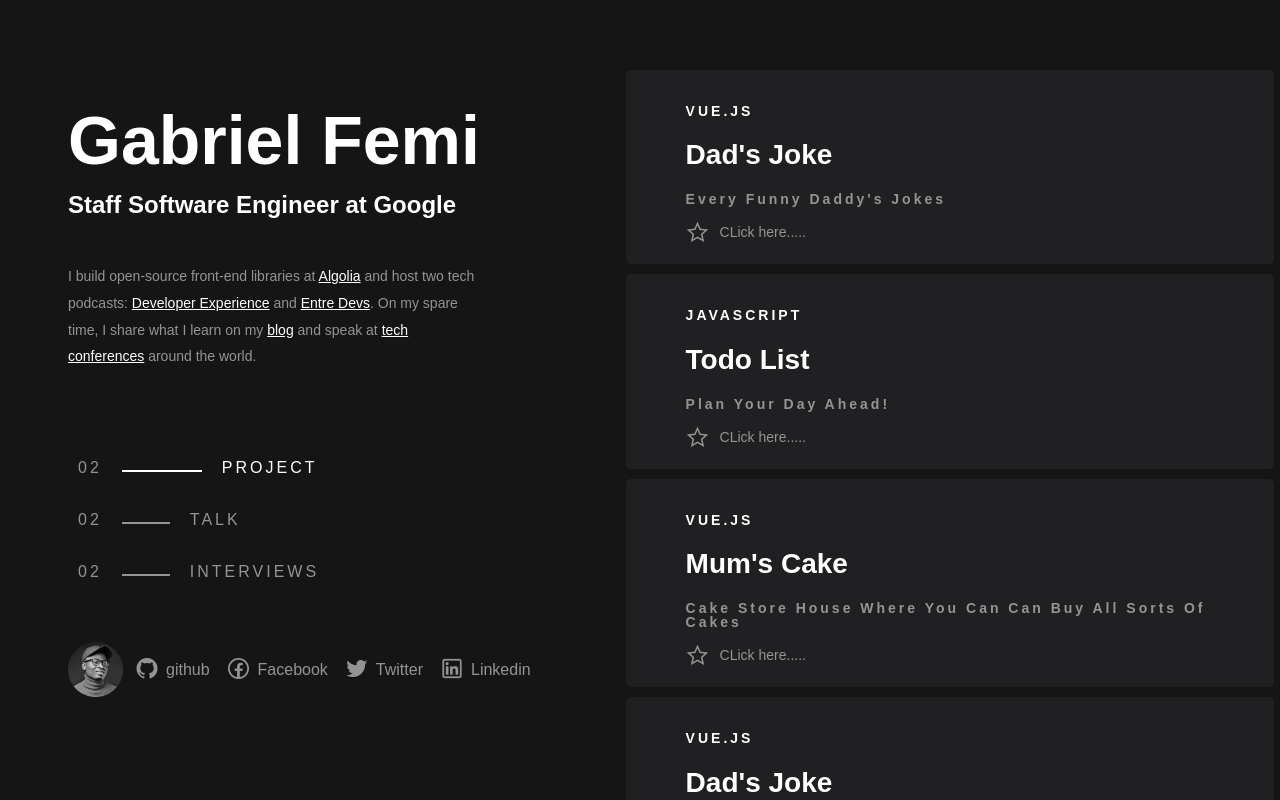
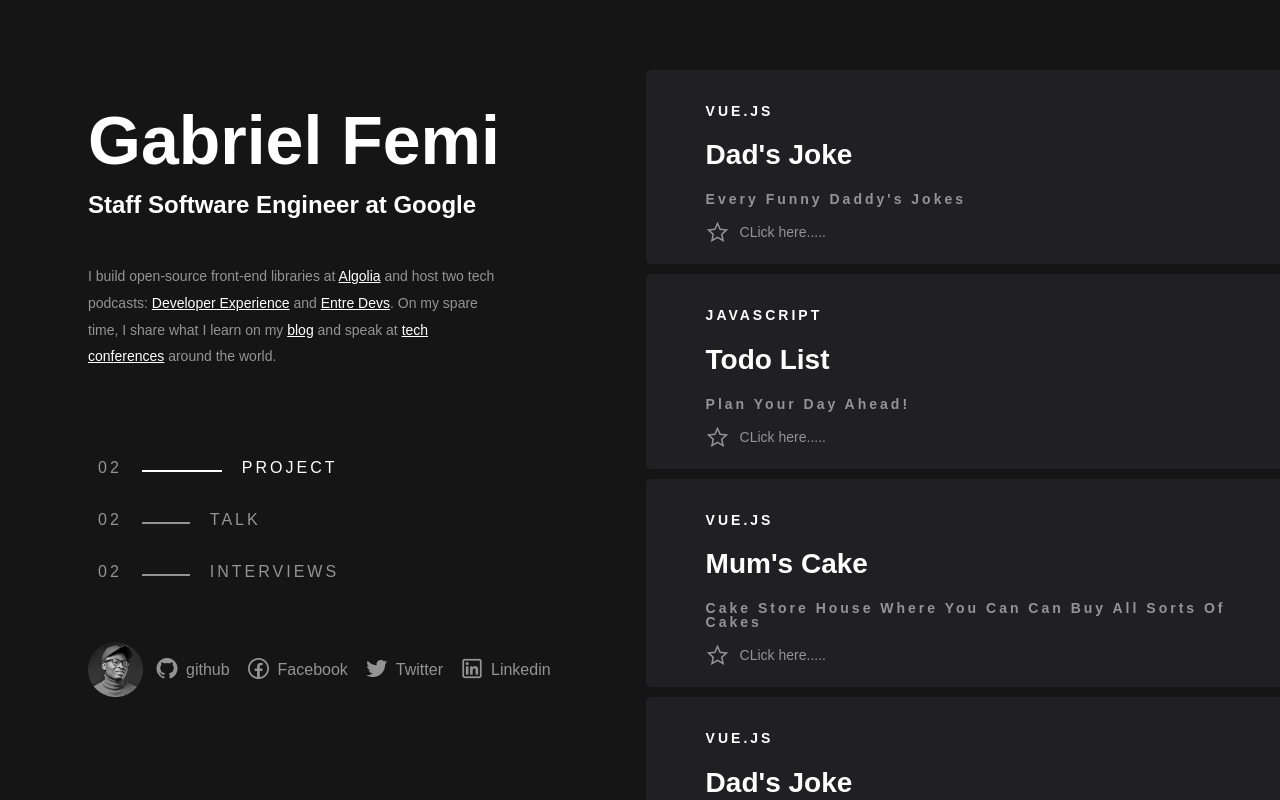
Before and after one commit to femigabriel/my-website, a Vue app: page / in a window 1280 px wide. Shown: the top 800 px of the page. Built offline with nearby package versions, Linux system fonts and the light colour scheme; a web font is replaced by a local one.

Commit message:
updated width of the projects

```diff
--- a/src/App.vue
+++ b/src/App.vue
@@ -61,7 +61,7 @@ body {
   /* flex-shrink: 0; */
   margin-left: auto;
   margin-right: auto;
-  padding-left: 60px;
+  padding-left: 80px;
   padding-right: 80px;
   /* position: fixed; */
 }
```
